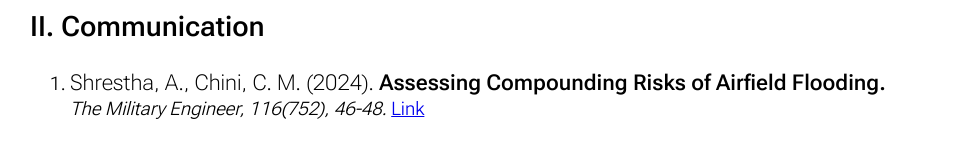
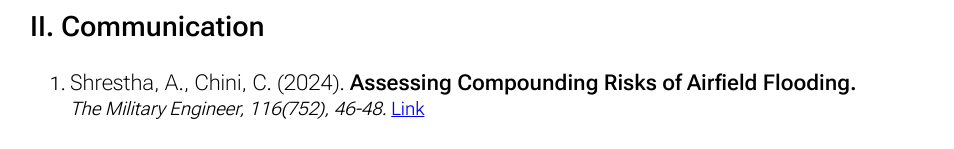
Before and after one commit to ashish-shrs/ashish-shrs.github.io, a plain HTML site: page publications.html in a window 1280 px wide. Shown: the part 1667-1816 px from the top of the page, without its empty margins (160-1114 px from the left). Drawn offline with Linux system fonts and the light colour scheme.

Commit message:
Update publications.html

```diff
--- a/publications.html
+++ b/publications.html
@@ -45,7 +45,7 @@
         <h2>I. Published Journal Articles</h2>
         <ol>
             <li>
-                <h3><span class="regular">Jaks, D.C., Shrestha, A., Chini, C. M. (2025).</span> Non-stationary precipitation design standards for stormwater infrastructure modernization at USAF installations.</h3>
+                <h3><span class="regular">Jaks, D. C., Shrestha, A., Chini, C. M. (2025).</span> Non-stationary precipitation design standards for stormwater infrastructure modernization at USAF installations.</h3>
                 <p><em>Climate Risk Management, Volume 49, 2025, 100718, ISSN 2212-0963.</em> <a href="https://www.sciencedirect.com/science/article/pii/S2212096325000324">Link</a></p>
             </li>
             <li>
@@ -93,7 +93,7 @@
         <h2>II. Communication</h2>
         <ol>
             <li>
-                <h3><span class="regular">Shrestha, A., Chini, C. M. (2024).</span> Assessing Compounding Risks of Airfield Flooding.</h3>
+                <h3><span class="regular">Shrestha, A., Chini, C. (2024).</span> Assessing Compounding Risks of Airfield Flooding.</h3>
                 <p><em>The Military Engineer, 116(752), 46-48.</em> <a href="https://www.same.org/tmearticle/assessing-compounding-risks-of-airfield-flooding/">Link</a></p>
             </li>
         </ol>
```
